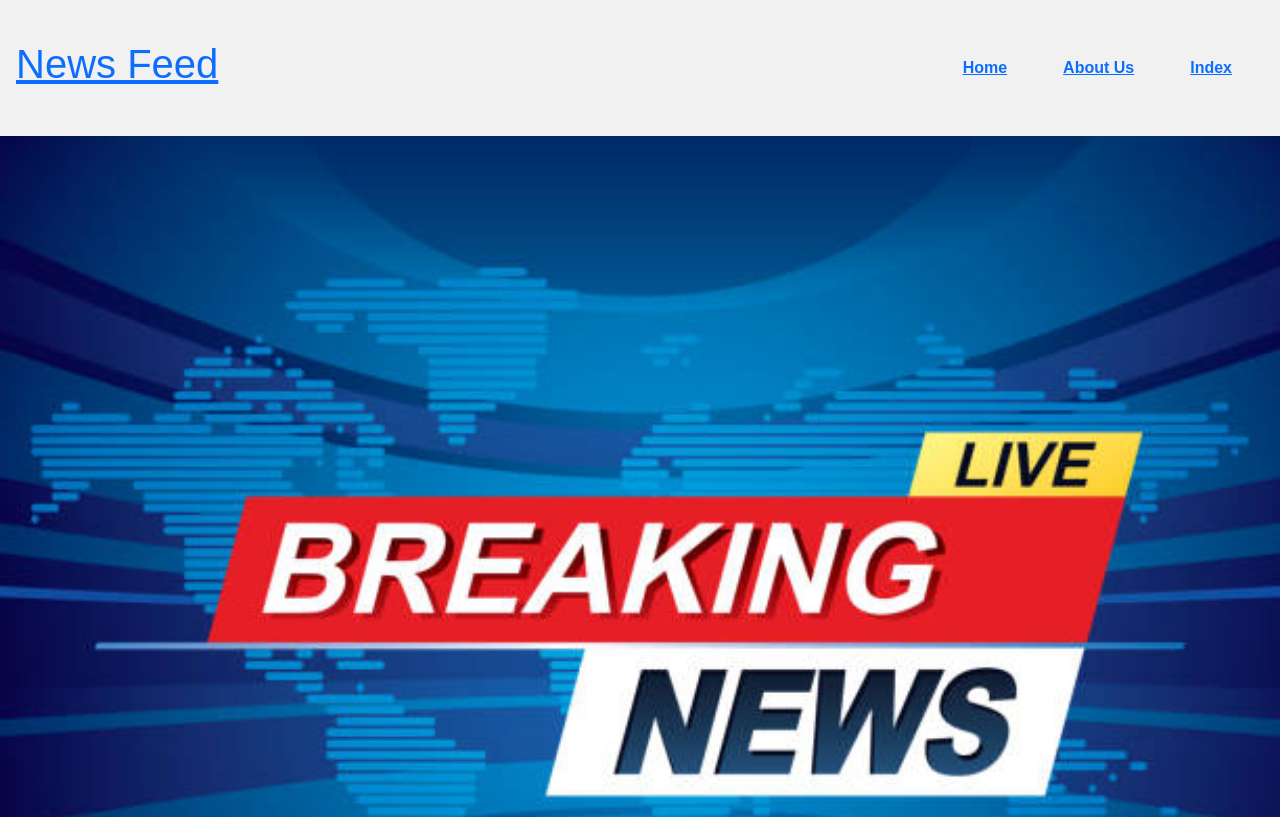
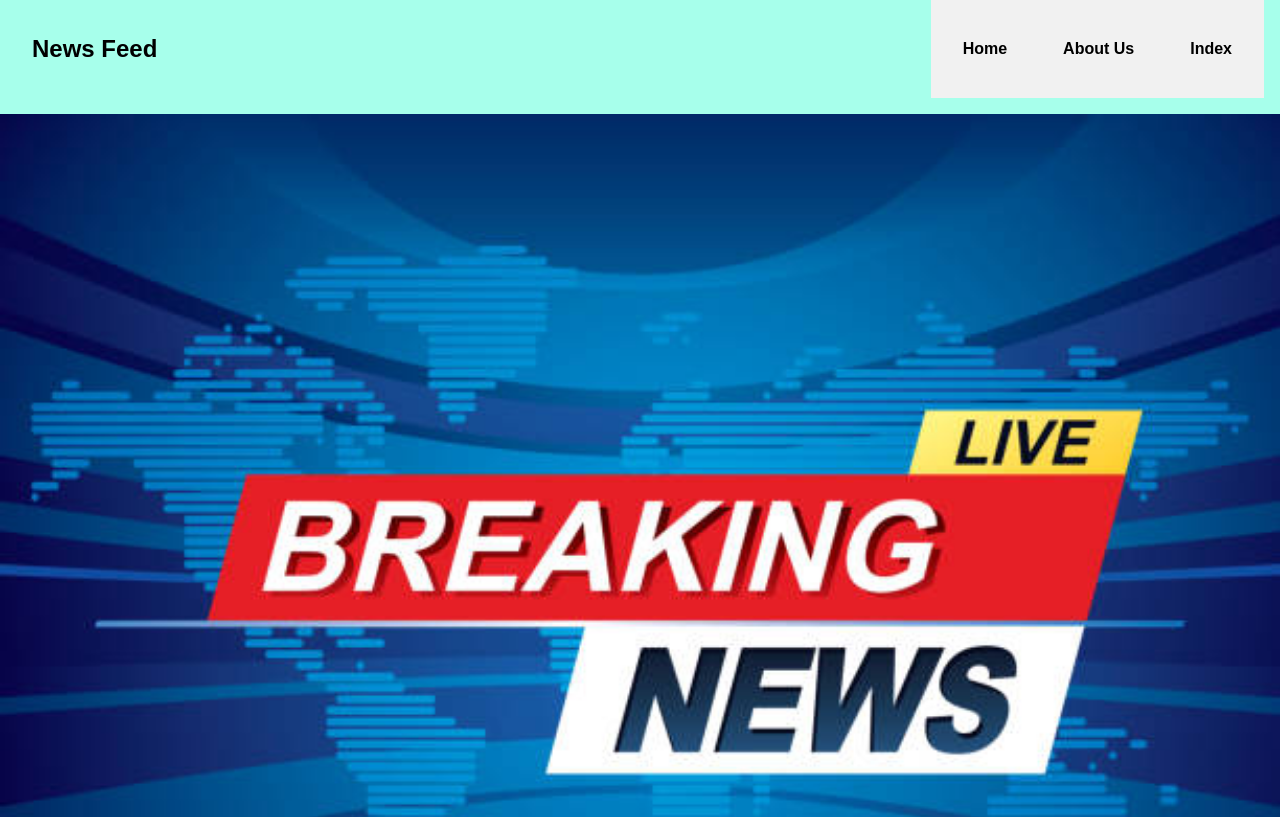
Before and after one commit to jred9501/newsletter, a Next.js app: page / in a window 1280 px wide. Shown: the top 817 px of the page. Built offline with nearby package versions, Linux system fonts and the light colour scheme.

Commit message:
newest layout

```diff
--- a/pages/_app.js
+++ b/pages/_app.js
@@ -1,10 +1,20 @@
 import "../styles/globals.css"; // this is the global css file
+import Head from "next/head";
 
 import Navbar from "../components/Navbar";
 
 function MyApp({ Component, pageProps }) {
   return (
     <>
+      <Head>
+        <title>News Feed</title>
+        <link rel="icon" href="/favicon.ico" />
+        {/* <link
+          href="https://cdn.jsdelivr.net/npm/bootstrap@5.2.3/dist/css/bootstrap.min.css"
+          rel="stylesheet"
+        ></link>
+        <script src="https://cdn.jsdelivr.net/npm/bootstrap@5.2.3/dist/js/bootstrap.bundle.min.js"></script> */}
+      </Head>
       <Navbar />
       <Component {...pageProps} />
     </>
--- a/pages/index.js
+++ b/pages/index.js
@@ -1,4 +1,4 @@
-import Head from "next/head";
+
 
 import Image from "next/image";
 import image from "../public/pic.jpg";
@@ -7,15 +7,6 @@ import image from "../public/pic.jpg";
 export default function Home() {
   return (
     <div className="jumbotron">
-      <Head>
-        <title>News Feed</title>
-        <link rel="icon" href="/favicon.ico" />
-        <link
-          href="https://cdn.jsdelivr.net/npm/bootstrap@5.2.3/dist/css/bootstrap.min.css"
-          rel="stylesheet"
-        ></link>
-        <script src="https://cdn.jsdelivr.net/npm/bootstrap@5.2.3/dist/js/bootstrap.bundle.min.js"></script>
-      </Head>
 
       <div className="jumbotron">
    <Image src={image} className="header-img img img-responsive" alt="..."  />
--- a/styles/globals.css
+++ b/styles/globals.css
@@ -152,7 +152,7 @@ nav {
 
 /* Grid stuff */
 
-:root {
+/* :root {
   --main-radius: 5px;
   --main-padding: 5px;
 }
@@ -251,4 +251,97 @@ a {
       "content3"
       "footer";
   }
+} */
+
+
+
+.container {
+  display: grid;
+  height: 100vh;
+  grid-template-columns: 1fr 1fr 1fr 1fr;
+  grid-template-rows: 0.2fr 1.5fr 1.2fr 0.8fr;
+  grid-template-areas:
+    "nav nav nav nav"
+    "sidebar main main main"
+    "sidebar content1 content2 content3"
+    "sidebar footer footer footer";
+  grid-gap: 0.2rem;
+  font-weight: 800;
+  text-transform: uppercase;
+  font-size: 12px;
+  color: #004d40;
+  text-align: center;
 }
+
+nav {
+  background: #a7ffeb;
+  grid-area: nav;
+  border-radius: var(--main-radius);
+  padding-top: var(--main-padding);
+}
+
+main {
+  background: #84ffff;
+  grid-area: main;
+  border-radius: var(--main-radius);
+  padding-top: var(--main-padding);
+}
+
+#sidebar {
+  background: #18ffff;
+  grid-area: sidebar;
+  border-radius: var(--main-radius);
+  padding-top: var(--main-padding);
+}
+
+#content1 {
+  background: #6fffd2;
+  grid-area: content1;
+  border-radius: var(--main-radius);
+  padding-top: var(--main-padding);
+}
+
+#content2 {
+  background: #64ffda;
+  grid-area: content2;
+  border-radius: var(--main-radius);
+  padding-top: var(--main-padding);
+}
+
+#content3 {
+  background: #73ffba;
+  grid-area: content3;
+  border-radius: var(--main-radius);
+  padding-top: var(--main-padding);
+}
+
+footer {
+  background: #1de9b6;
+  grid-area: footer;
+  border-radius: var(--main-radius);
+  padding-top: var(--main-padding);
+}
+
+a {
+  text-align: center;
+  display: block;
+  font-family: inherit;
+  text-decoration: none;
+  font-weight: bold;
+  margin: 1rem;
+}
+
+@media only screen and (max-width: 550px) {
+  .container {
+    grid-template-columns: 1fr;
+    grid-template-rows: 0.4fr 0.4fr 2.2fr 1.2fr 1.2fr 1.2fr 1fr;
+    grid-template-areas:
+      "nav"
+      "sidebar"
+      "main"
+      "content1"
+      "content2"
+      "content3"
+      "footer";
+  }
+}
```
Also changed, not shown: pages/home.js (+22 -13 lines).
